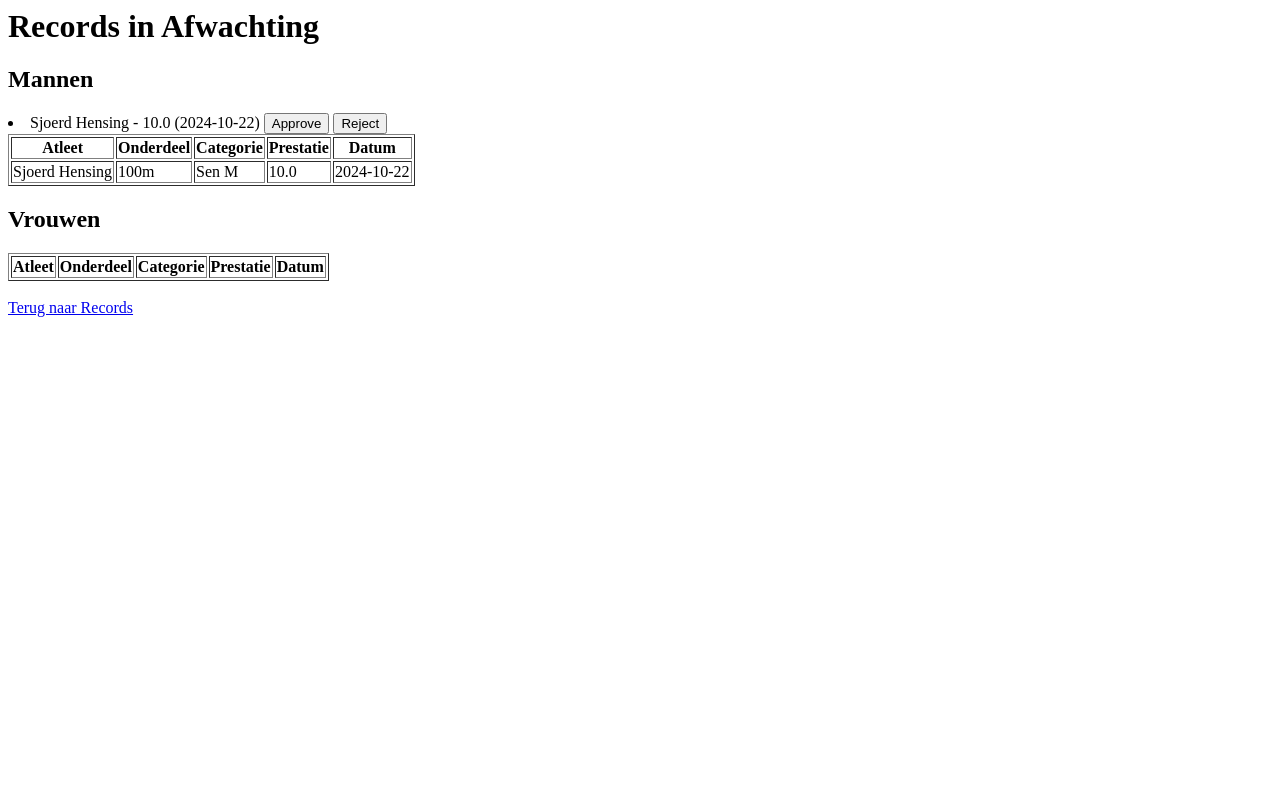
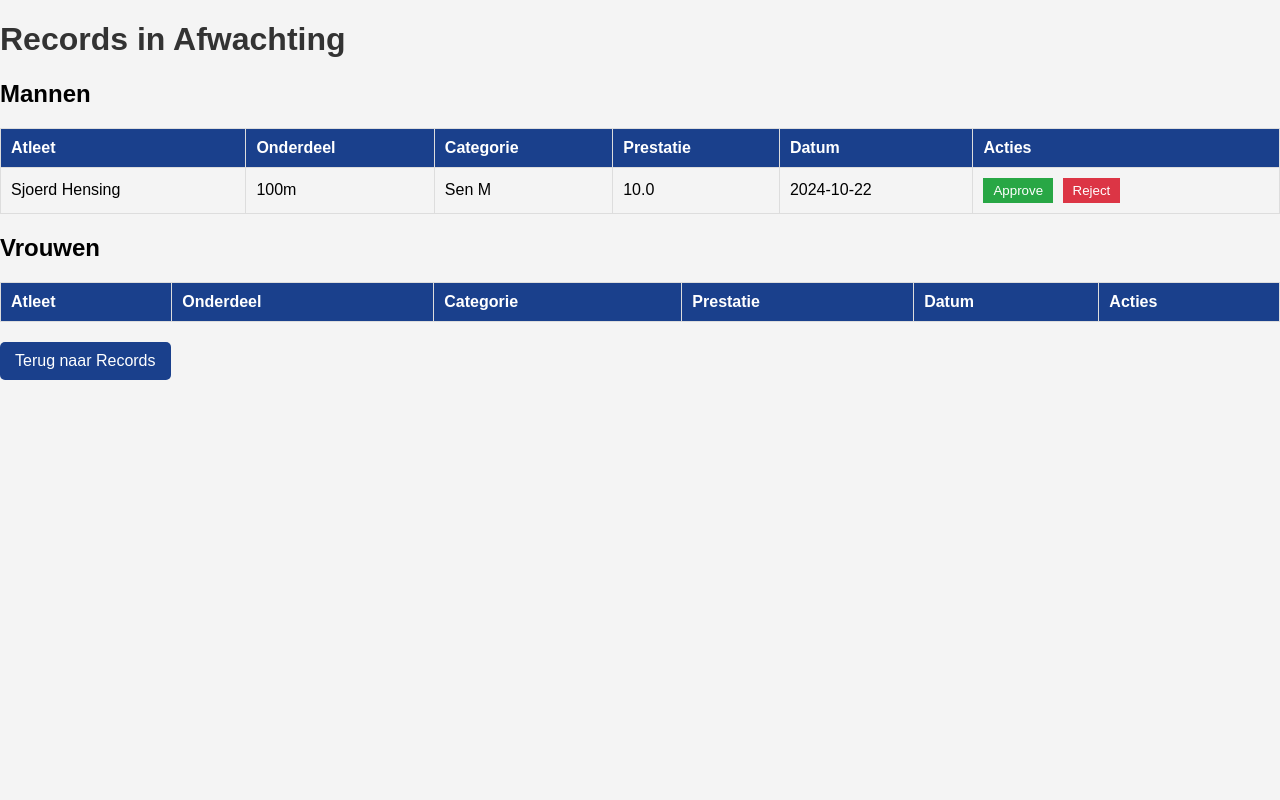
Before and after one commit to HensingSJ/Records, a Flask app: page /records/publiek in a window 1280 px wide. Run offline with Flask 3, Linux system fonts and the light colour scheme; lists and menus that the app fills with data are empty.

Commit message:
Update styling en proberen met base.html en content blocks

```diff
--- a/app.py
+++ b/app.py
@@ -97,6 +97,7 @@ def reject_record(record_id):
 
 # Route voor het toevoegen van een record (handmatige invoer)
 @app.route('/add_record', methods=['GET', 'POST'])
+@login_required
 def add_record():
     if request.method == 'POST':
         atleet = request.form['atleet']
--- a/static/styles.css
+++ b/static/styles.css
@@ -116,3 +116,100 @@ body {
 tr[style="background-color: yellow;"] {
     background-color: yellow;
 }
+
+header nav {
+    display: flex;
+    justify-content: space-between;
+    align-items: center;
+    padding: 10px;
+    background-color: #333;
+    color: white;
+}
+
+header nav a {
+    color: white;
+    text-decoration: none;
+    margin: 0 10px;
+}
+
+header nav a:hover {
+    text-decoration: underline;
+}
+
+header nav span {
+    font-weight: bold;
+}
+
+/* General styling */
+body {
+    font-family: Arial, sans-serif;
+    margin: 0;
+    padding: 0;
+}
+
+/* Header navigation */
+header nav {
+    display: flex;
+    justify-content: flex-end;
+    padding: 10px;
+    background-color: #333;
+    color: white;
+}
+
+header nav a {
+    color: white;
+    text-decoration: none;
+    margin-right: 15px;
+}
+
+header nav a:hover {
+    text-decoration: underline;
+}
+
+header nav span {
+    margin-right: auto;
+}
+
+/* Main container for content */
+.content-container {
+    display: flex;
+    padding: 20px;
+}
+
+/* Menu section */
+.menu-section {
+    flex: 1;
+}
+
+.menu-section ul {
+    list-style-type: disc;
+    padding-left: 20px;
+}
+
+.menu-section li {
+    margin: 10px 0;
+}
+
+.menu-section a {
+    text-decoration: none;
+    color: #333;
+}
+
+.menu-section a:hover {
+    color: #007bff;
+    text-decoration: underline;
+}
+
+/* Image section */
+ .image-section {
+    flex: 1;
+    display: flex;
+    justify-content: center;
+    align-items: center;
+}
+
+.image-section img {
+    max-width: 100%;
+    height: auto;
+    border-radius: 8px;
+}
--- a/templates/add_record.html
+++ b/templates/add_record.html
@@ -1,3 +1,5 @@
+{% extends "base.html" %}
+
 <form action="/add_record" method="post">
     <label for="atleet">Atleet:</label><br>
     <input type="text" id="atleet" name="atleet" required><br><br>
--- a/templates/approved_records.html
+++ b/templates/approved_records.html
@@ -28,6 +28,8 @@
             {% endfor %}
         </tbody>
     </table>
-    <a href="/records">Terug naar Records</a>
 </body>
+
+<a href="/records" class="button">Terug naar Records</a>
+
 </html>
--- a/templates/overview.html
+++ b/templates/overview.html
@@ -29,6 +29,7 @@
                 </tr>
             </thead>
             <tbody>
+                {% for record in records %}
                 <tr>
                     <td>{{ data.best_record.atleet }}</td>
                     <td>{{ data.best_record.onderdeel }}</td>
@@ -37,6 +38,7 @@
                     <td>{{ data.best_record.datum.strftime('%Y-%m-%d') }}</td>
                     <td>Approved</td>
                 </tr>
+                {% endfor %}
             </tbody>
         </table>
         {% else %}
@@ -75,4 +77,7 @@
         {% endfor %}
     </div>
 </body>
+
+<a href="/records" class="button">Terug naar Records</a>
+
 </html>
--- a/templates/public_records.html
+++ b/templates/public_records.html
@@ -1,7 +1,15 @@
+<!DOCTYPE html>
+<html lang="nl">
+<head>
+    <meta charset="UTF-8">
+    <meta name="viewport" content="width=device-width, initial-scale=1.0">
+    <title>Records in Afwachting</title>
+    <link rel="stylesheet" href="/static/styles.css">
 <h1>Records in Afwachting</h1>
 
+<section>
     <h2>Mannen</h2>
-<table border="1">
+    <table class="records-table">
         <thead>
             <tr>
                 <th>Atleet</th>
@@ -9,6 +17,7 @@
                 <th>Categorie</th>
                 <th>Prestatie</th>
                 <th>Datum</th>
+                <th>Acties</th>
             </tr>
         </thead>
         <tbody>
@@ -19,22 +28,23 @@
                 <td>{{ record.categorie }}</td>
                 <td>{{ record.prestatie }}</td>
                 <td>{{ record.datum }}</td>
-        </tr>
-        <li>
-            {{ record.atleet }} - {{ record.prestatie }} ({{ record.datum }})
+                <td>
                     <form action="{{ url_for('approve_record', record_id=record.id) }}" method="post" style="display: inline;">
-                <button type="submit">Approve</button>
+                        <button type="submit" class="approve-button">Approve</button>
                     </form>
                     <form action="{{ url_for('reject_record', record_id=record.id) }}" method="post" style="display: inline;">
-                <button type="submit">Reject</button>
+                        <button type="submit" class="reject-button">Reject</button>
                     </form>
-        </li>
+                </td>
+            </tr>
             {% endfor %}
         </tbody>
     </table>
+</section>
 
+<section>
     <h2>Vrouwen</h2>
-<table border="1">
+    <table class="records-table">
         <thead>
             <tr>
                 <th>Atleet</th>
@@ -42,6 +52,7 @@
                 <th>Categorie</th>
                 <th>Prestatie</th>
                 <th>Datum</th>
+                <th>Acties</th>
             </tr>
         </thead>
         <tbody>
@@ -52,17 +63,18 @@
                 <td>{{ record.categorie }}</td>
                 <td>{{ record.prestatie }}</td>
                 <td>{{ record.datum }}</td>
-            <li>
-                {{ record.atleet }} - {{ record.prestatie }} ({{ record.datum }})
+                <td>
                     <form action="{{ url_for('approve_record', record_id=record.id) }}" method="post" style="display: inline;">
-                    <button type="submit">Approve</button>
+                        <button type="submit" class="approve-button">Approve</button>
                     </form>
                     <form action="{{ url_for('reject_record', record_id=record.id) }}" method="post" style="display: inline;">
-                    <button type="submit">Reject</button>
+                        <button type="submit" class="reject-button">Reject</button>
                     </form>
-            </li>
+                </td>
             </tr>
             {% endfor %}
         </tbody>
-</table><br>
-<a href="/records">Terug naar Records</a>
+    </table>
+</section>
+
+<a href="/records" class="button">Terug naar Records</a>
--- a/templates/records.html
+++ b/templates/records.html
@@ -1,3 +1,5 @@
+{% extends "base.html" %}
+
 <!DOCTYPE html>
 <html lang="nl">
 <head>
@@ -7,6 +9,7 @@
     <link rel="stylesheet" href="/static/styles.css">
 </head>
 <body>
+    {% block content %}
     <div class="header">
         <h1>Records Overzicht</h1>
     </div>
@@ -50,5 +53,6 @@
             </tbody>
         </table>
     </div>
+    {% endblock %}
 </body>
 </html>
--- a/templates/rejected_records.html
+++ b/templates/rejected_records.html
@@ -28,6 +28,8 @@
             {% endfor %}
         </tbody>
     </table>
-    <a href="/records">Terug naar Records</a>
 </body>
+
+<a href="/records" class="button">Terug naar Records</a>
+
 </html>
```
Also changed, not shown: templates/base.html (added, +43 -0 lines), templates/records_home.html (+16 -4 lines), instance/records.db. Lines whose indentation alone changed are shown as unchanged.
